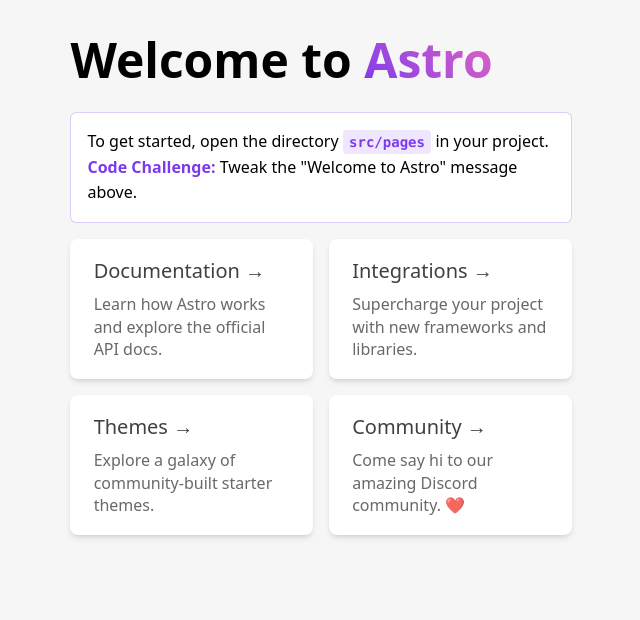
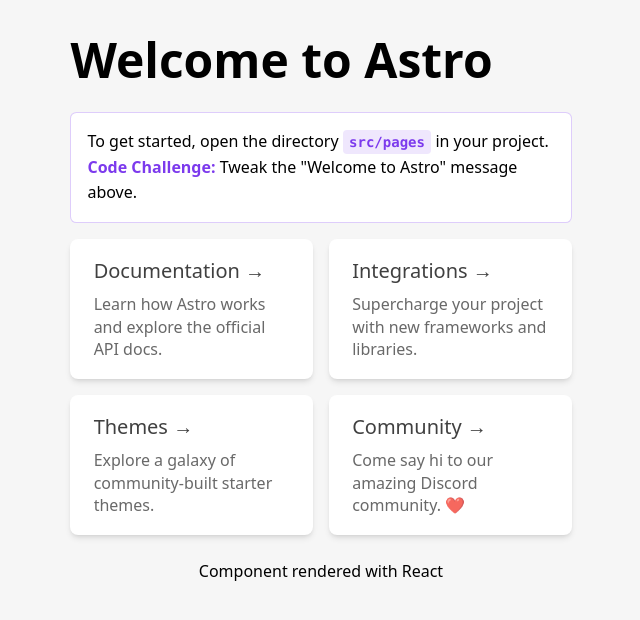
Before and after one commit to ernestoresende/ernestoresende.com, an Astro site: page / in a window 1280 px wide. Shown: the whole page, without its empty margins (319-959 px from the left). Built offline with nearby package versions, Linux system fonts and the light colour scheme; Astro itself is replaced by a stand-in of ours.

Commit message:
test component rendering with react

```diff
--- /dev/null
+++ b/src/components/ReactComponent.tsx
@@ -0,0 +1,13 @@
+export function ReactComponent() {
+  return (
+    <div
+      style={{
+        display: 'flex',
+        alignItems: 'center',
+        justifyContent: 'center'
+      }}
+    >
+      Component rendered with React
+    </div>
+  )
+}
--- a/src/pages/index.astro
+++ b/src/pages/index.astro
@@ -1,16 +1,18 @@
 ---
-import Layout from '../layouts/Layout.astro';
-import Card from '../components/Card.astro';
+import Layout from '../layouts/Layout.astro'
+import Card from '../components/Card.astro'
+import { ReactComponent } from '../components/ReactComponent';
 ---
 
 <Layout title="Welcome to Astro.">
   <main>
-		<h1>Welcome to <span class="text-gradient">Astro</span></h1>
+    <h1>Welcome to <span>Astro</span></h1>
     <p class="instructions">
-			To get started, open the directory <code>src/pages</code> in your project.<br />
+      To get started, open the directory <code>src/pages</code> in your project.<br
+      />
       <strong>Code Challenge:</strong> Tweak the "Welcome to Astro" message above.
     </p>
-		<ul role="list" class="link-card-grid">
+    <ul class="link-card-grid">
       <Card
         href="https://docs.astro.build/"
         title="Documentation"
@@ -33,6 +35,7 @@
       />
     </ul>
   </main>
+	<ReactComponent />
 </Layout>
 
 <style>
```
Lines whose indentation alone changed are shown as unchanged.
